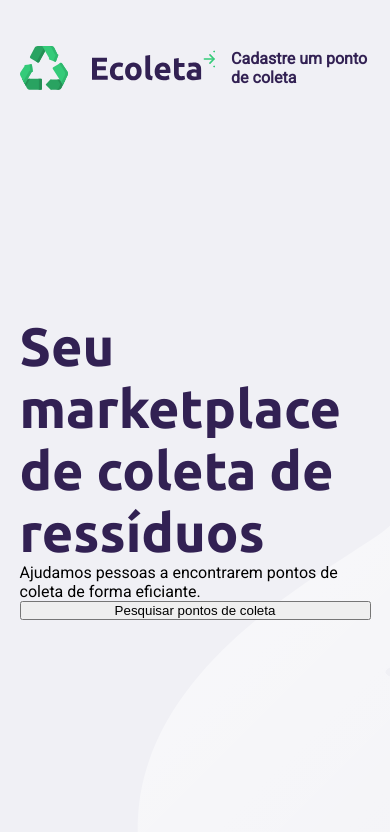
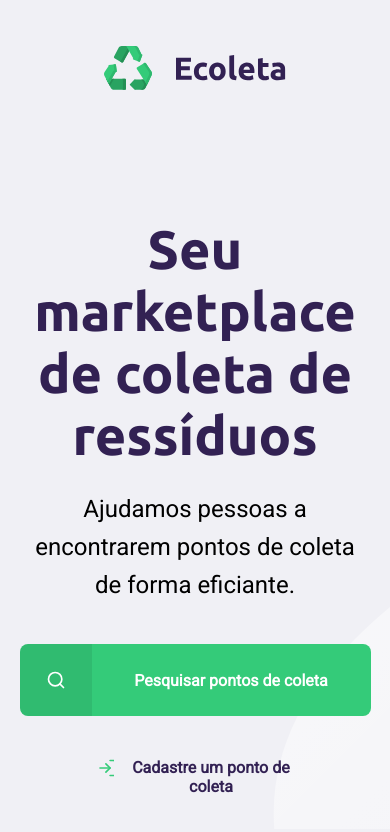
Before and after one commit to Nardogomes/Ecoleta, a plain HTML site: page index.html in a window 390 px wide. Drawn offline with Linux system fonts and the light colour scheme.

Commit message:
Alterando o estilo da tag de id=#page-home

```diff
--- a/index.html
+++ b/index.html
@@ -20,11 +20,13 @@
                 </header>
 
                 <main>
+
                     <h1>Seu marketplace de coleta de ressíduos</h1>
 
                     <p>Ajudamos pessoas a encontrarem pontos de coleta de forma eficiante.</p>
 
-                    <button>Pesquisar pontos de coleta</button>
+                    <a href="#"><span></span><strong>Pesquisar pontos de coleta</strong></a>
+
                 </main>
 
             </div><!-- .content -->
--- a/styles/main.css
+++ b/styles/main.css
@@ -1,5 +1,6 @@
 :root {
     --title-color: #322153;
+    --primary-color: #34cb79;
 }
 
 * {
@@ -28,7 +29,7 @@ h1, h2, h3, h4, h5, h6 {
 #page-home {
     height: 100vh;
     background: url('../assets/home-background.svg') no-repeat;
-    background-position: 35vw bottom;
+    background-position: 35vw 20vh; /*Segundo valor anterior - bottom*/
 }
 
 #page-home .content {
@@ -75,3 +76,74 @@ h1, h2, h3, h4, h5, h6 {
 #page-home main h1 {
     font-size: 54px;
 }
+
+#page-home main p {
+    font-size: 24px;
+    line-height: 38px;
+    margin-top: 24px;
+}
+
+#page-home main a {
+    width: 100%;
+    max-width: 360px;
+    height: 72px;
+    border-radius: 8px;
+
+    display: flex;
+    align-items: center;
+
+    margin-top: 40px;
+    background-color: var(--primary-color);
+    transition: 400ms;
+}
+
+#page-home main a:hover {
+    background-color: #27b167;
+}
+
+#page-home main a span {
+    width: 72px;
+    height: 72px;
+    border-top-left-radius: 8px;
+    border-bottom-left-radius: 8px;
+    background-color: rgba(0, 0, 0, 0.08);
+
+    display: flex;
+    align-items: center;
+    justify-content: center;
+}
+
+#page-home main a span::after {
+    content: "";
+    background-image: url('../assets/search.svg');
+    width: 20px;
+    height: 20px;
+}
+
+#page-home main a strong {
+    flex: 1;
+    color: white;
+    text-align: center;
+}
+
+@media (max-width: 900px) {
+    #page-home {
+        background-position-x: 70vw;
+    }
+
+    #page-home .content {
+        align-items: center;
+        text-align: center;
+    }
+
+    #page-home header a {
+        position: absolute;
+        bottom: 48px;
+        left: 50%;
+        transform: translateX(-50%);
+    }
+
+    #page-home main {
+        align-items: center;
+    }
+}
```
